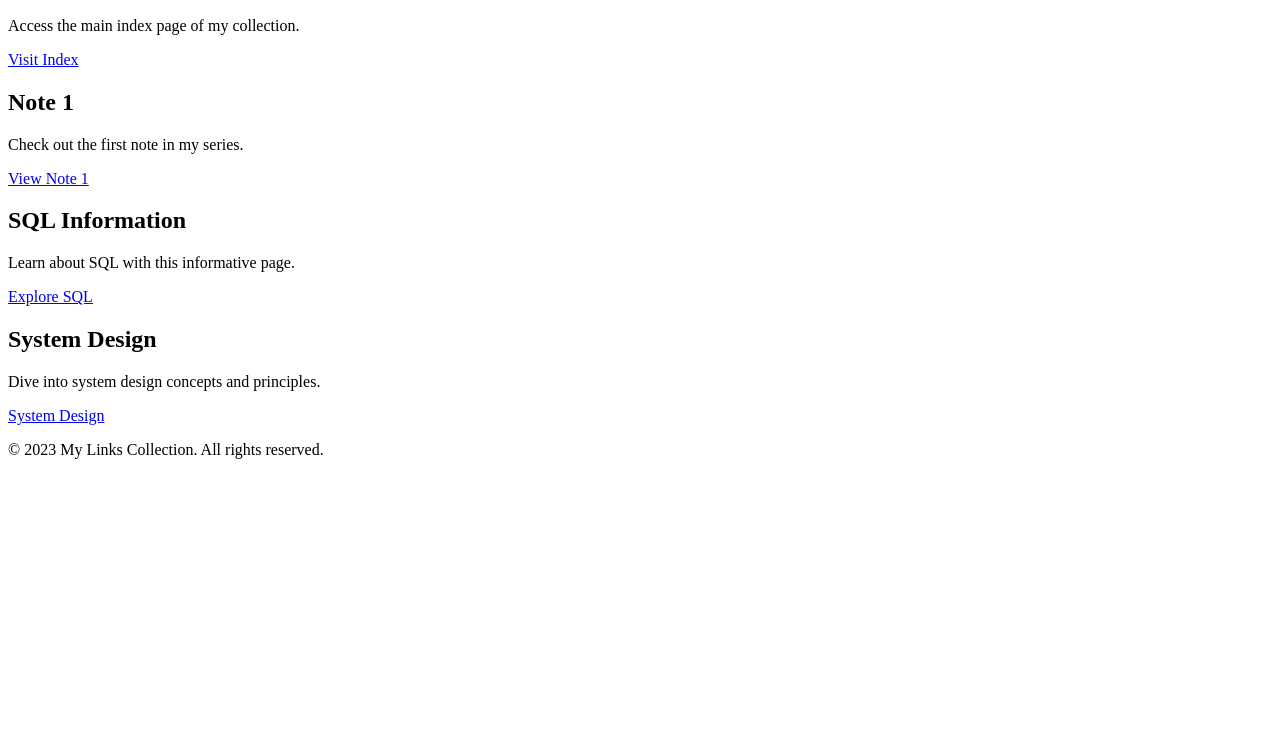
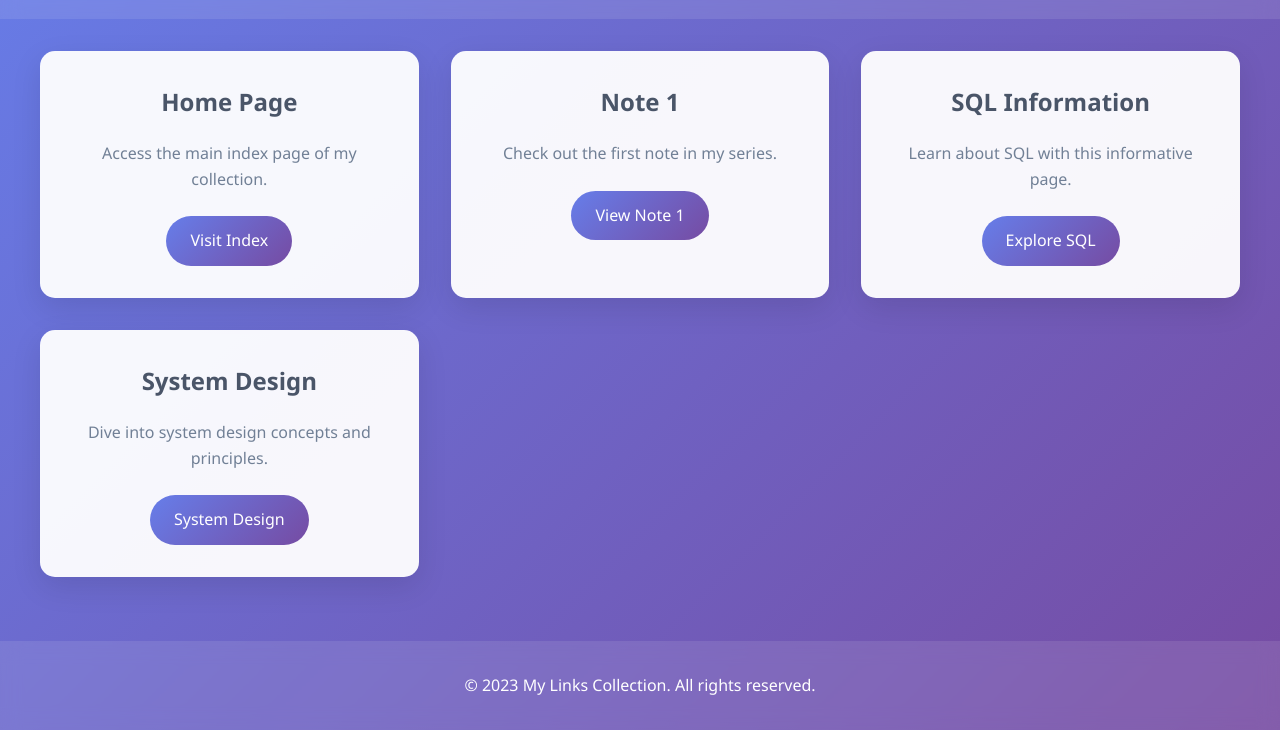
Before and after one commit to jeevaananthan52/Notes-pdf, a plain HTML site: page system design.html in a window 1280 px wide. Shown: the part 148-878 px from the top of the page. Before the commit the page ends 800 px from the top, so only its background shows below. Drawn offline with Linux system fonts and the light colour scheme.

Commit message:
Update stylesheet link in system design page

```diff
--- a/system design.html
+++ b/system design.html
@@ -4,7 +4,7 @@
     <meta charset="UTF-8">
     <meta name="viewport" content="width=device-width, initial-scale=1.0">
     <title>My Links Collection</title>
-    <link rel="stylesheet" href="links.css">
+    <link rel="stylesheet" href="system design css.css">
 </head>
 <body>
     <header>
```
